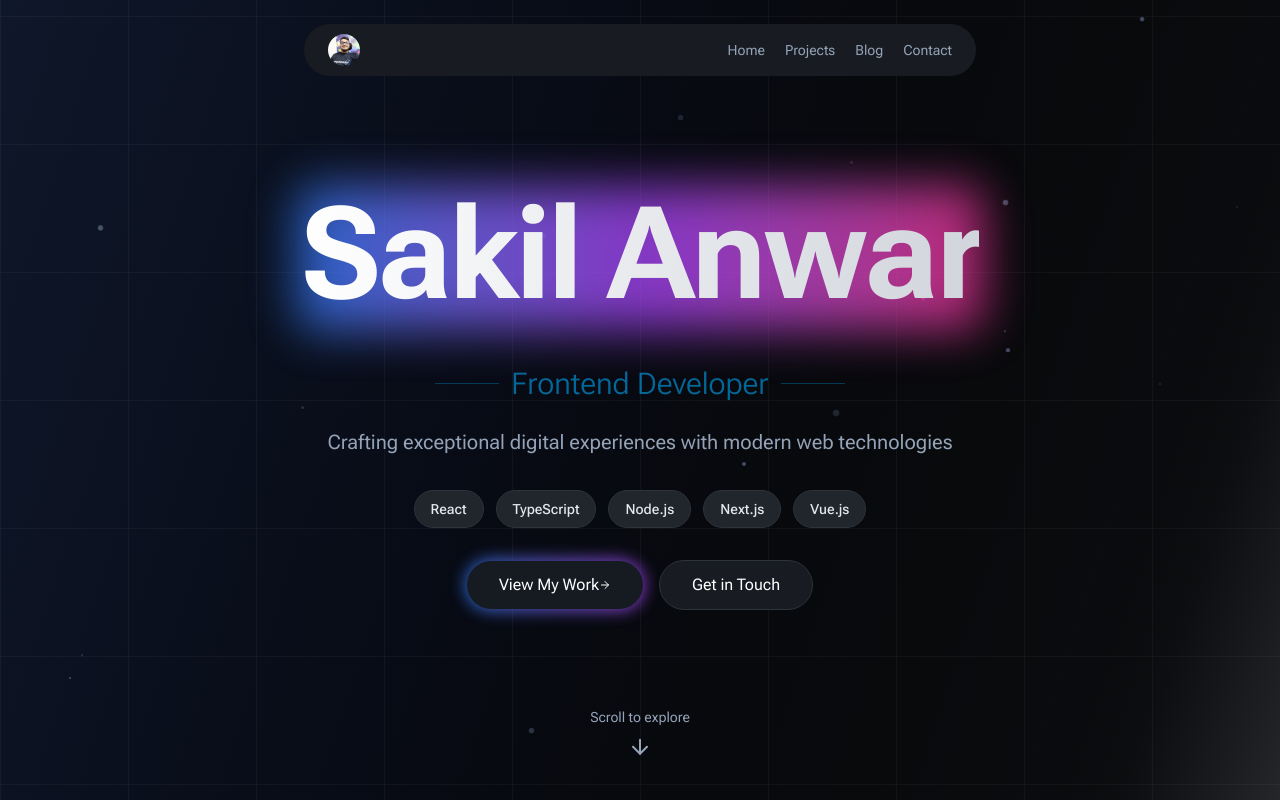
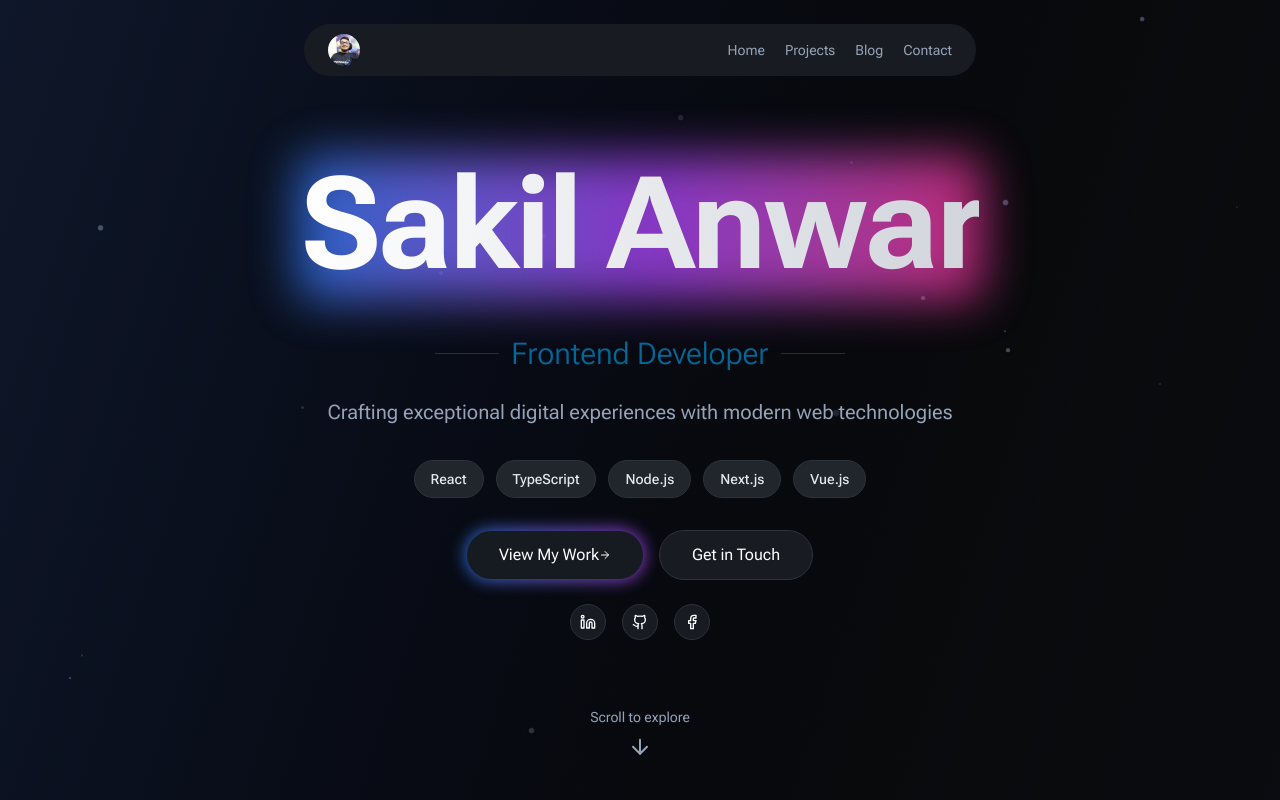
Before and after one commit to sakilanwar12/sakil-anwar, a Next.js app: page / in a window 1280 px wide. Shown: the top 800 px of the page. Built offline with nearby package versions, Linux system fonts and the light colour scheme.

Commit message:
feat: update Hero section with new layout, add SocialItems component, and improve styles

```diff
--- a/src/app/page.tsx
+++ b/src/app/page.tsx
@@ -7,7 +7,7 @@ import Header from "@/components/Header";
 
 const WebDeveloperPortfolio = () => {
   return (
-    <div className="min-h-screen bg-gradient-to-br from-default-900 via-black/60 to-default-100 text-foreground overflow-hidden">
+    <div className="min-h-screen bg-gradient-to-br from-default-900 via-black/60 to-default-700 text-foreground overflow-hidden">
       <Header />
       <Hero />
       <Skills />
--- /dev/null
+++ b/src/components/sections/Hero/SocialItems.tsx
@@ -0,0 +1,29 @@
+import { FacebookIcon, GithubIcon, Linkedin } from "lucide-react";
+import Link from "next/link";
+
+function SocialItems() {
+  return (
+    <div className="flex justify-center items-center gap-4 mt-6">
+      <Link
+        href="#contact"
+        className="size-9 rounded-full flex items-center justify-center bg-background hover:bg-[#2D333B] transition-colors border border-[#2D333B] hover:border-gray-600 text-center"
+      >
+        <Linkedin className="size-4" />
+      </Link>
+      <Link
+        href="#contact"
+        className="size-9 rounded-full flex items-center justify-center bg-background hover:bg-[#2D333B] transition-colors border border-[#2D333B] hover:border-gray-600 text-center"
+      >
+        <GithubIcon className="size-4" />
+      </Link>
+      <Link
+        href="#contact"
+        className="size-9 rounded-full flex items-center justify-center bg-background hover:bg-[#2D333B] transition-colors border border-[#2D333B] hover:border-gray-600 text-center"
+      >
+        <FacebookIcon className="size-4" />
+      </Link>
+    </div>
+  );
+}
+
+export default SocialItems;
--- a/src/components/sections/Hero.tsx
+++ b/src/components/sections/Hero/index.tsx
@@ -1,11 +1,12 @@
 "use client";
 import { Badge } from "@/components/ui/badge";
 import { ArrowDown, ArrowRight } from "lucide-react";
-import { Separator } from "../ui/separator";
+import { Separator } from "../../ui/separator";
 import Link from "next/link";
+import useTargetScroll from "@/hooks/useTargetScroll";
+import SocialItems from "./SocialItems";
+
 const technologies = ["React", "TypeScript", "Node.js", "Next.js", "Vue.js"];
-import useTargetScroll from "@/hooks/useTargetScroll";
-
 function Hero() {
   const scrollToTarget = useTargetScroll();
 
@@ -63,6 +64,7 @@ function Hero() {
             Get in Touch
           </Link>
         </div>
+        <SocialItems />
       </div>
       <div
         onClick={() => scrollToTarget("#skills", 50)}
--- a/src/components/svg/GridBlock.tsx
+++ b/src/components/svg/GridBlock.tsx
@@ -1,4 +1,3 @@
-
 function GridBlock() {
   return (
     <svg
@@ -7,12 +6,12 @@ function GridBlock() {
       preserveAspectRatio="xMidYMid slice"
     >
       <defs>
-        <pattern id="grid" width="40" height="40" patternUnits="userSpaceOnUse">
+        <pattern id="grid" width="10" height="10" patternUnits="userSpaceOnUse">
           <path
-            d="M 40 0 L 0 0 0 40"
+            d="M 50 0 L 100 10 L 0 0 L 0 0 0 10"
             fill="none"
-            stroke="white"
-            strokeWidth="0.5"
+            stroke="#475569"
+            strokeWidth="0.2"
           />
         </pattern>
       </defs>
```
